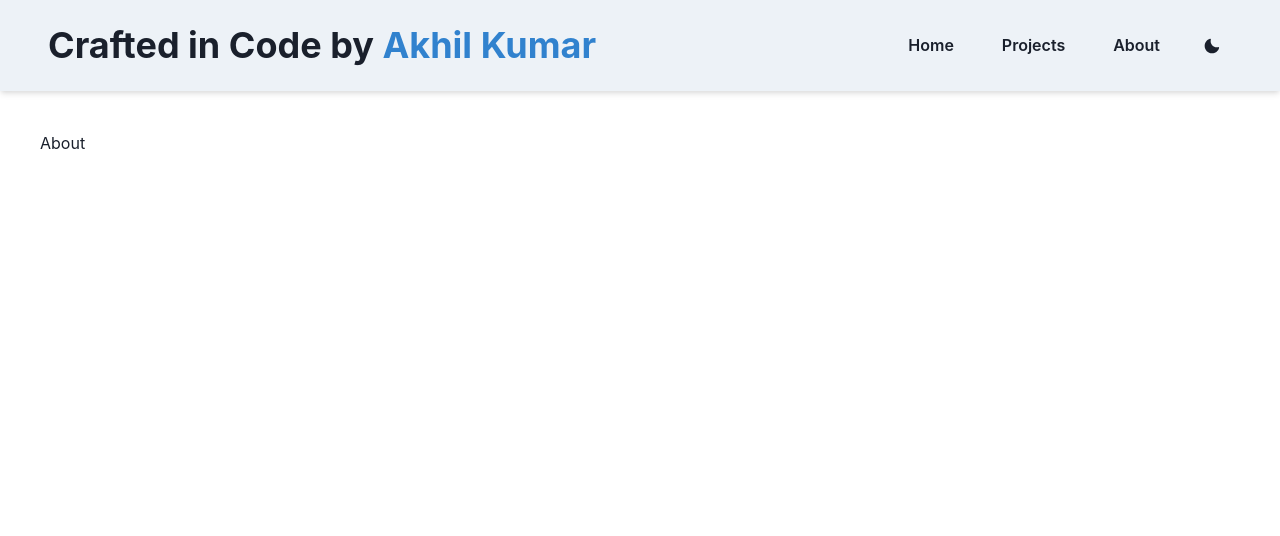
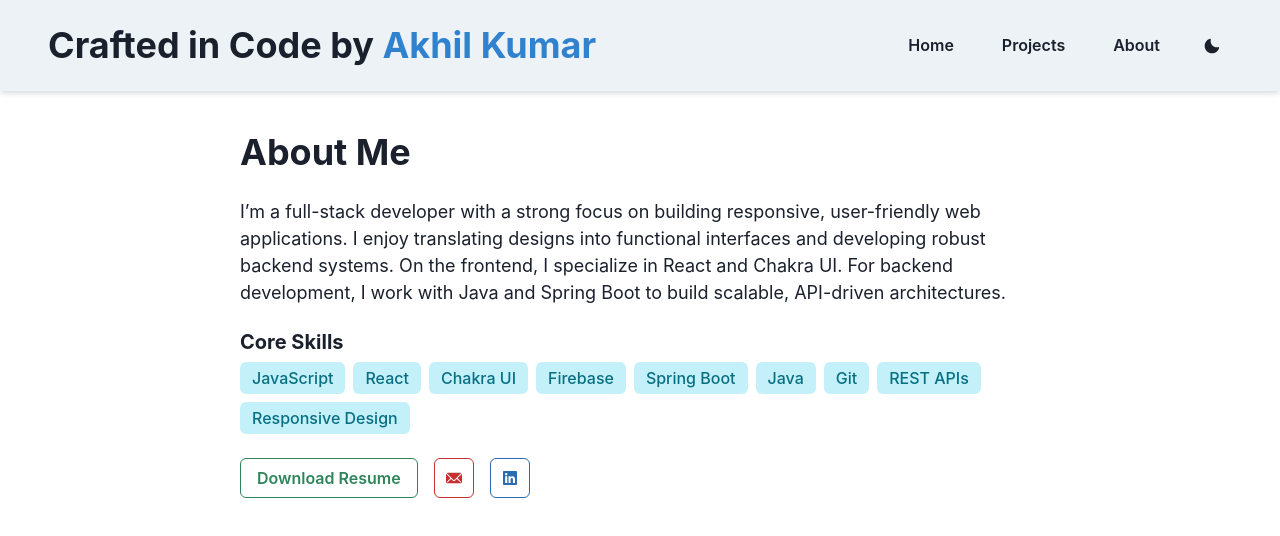
Before and after one commit to demonknight119/Portfolio_Website, a React (Vite) app in the folder Portfolio_Website/: page /about in a window 1280 px wide. Shown: the top 536 px of the page. Built offline with nearby package versions, Linux system fonts and the light colour scheme.

Commit message:
project card and about me page Complete

```diff
--- a/Portfolio_Website/package.json
+++ b/Portfolio_Website/package.json
@@ -17,6 +17,7 @@
     "framer-motion": "^12.7.3",
     "react": "^19.0.0",
     "react-dom": "^19.0.0",
+    "react-icons": "^5.5.0",
     "react-router-dom": "^7.5.0"
   },
   "devDependencies": {
--- a/Portfolio_Website/src/Components/ProjectCard.jsx
+++ b/Portfolio_Website/src/Components/ProjectCard.jsx
@@ -30,7 +30,7 @@ const ProjectCard = ({ description, github, demo, title, tech }) => {
       <Text mb={4}>{description}</Text>
       <Stack direction="row" wrap="wrap">
         {tech.map((tag, index) => (
-          <Tag colorScheme="cyan" key={index}>
+          <Tag colorScheme="teal" key={index}>
             {tag}
           </Tag>
         ))}
--- a/Portfolio_Website/src/Pages/About.jsx
+++ b/Portfolio_Website/src/Pages/About.jsx
@@ -1,7 +1,93 @@
-import React from "react";
+import {
+  Box,
+  Heading,
+  Text,
+  VStack,
+  Tag,
+  Wrap,
+  WrapItem,
+  Button,
+  HStack,
+  Link,
+  IconButton,
+} from "@chakra-ui/react";
+import { EmailIcon } from "@chakra-ui/icons";
+import { FaLinkedin } from "react-icons/fa";
+const skills = [
+  "JavaScript",
+  "React",
+  "Chakra UI",
+  "Firebase",
+  "Spring Boot",
+  "Java",
+  "Git",
+  "REST APIs",
+  "Responsive Design",
+];
 
 const About = () => {
-  return <div>About</div>;
+  return (
+    <Box maxW="800px" mx="auto">
+      <VStack spacing={6} align="start">
+        <Heading>About Me</Heading>
+
+        <Text fontSize="lg">
+          I’m a full-stack developer with a strong focus on building responsive,
+          user-friendly web applications. I enjoy translating designs into
+          functional interfaces and developing robust backend systems. On the
+          frontend, I specialize in React and Chakra UI. For backend
+          development, I work with Java and Spring Boot to build scalable,
+          API-driven architectures.
+        </Text>
+
+        <Box>
+          <Heading size="md" mb={2}>
+            Core Skills
+          </Heading>
+          <Wrap>
+            {skills.map((skill, idx) => (
+              <WrapItem key={idx}>
+                <Tag size="lg" colorScheme="cyan">
+                  {skill}
+                </Tag>
+              </WrapItem>
+            ))}
+          </Wrap>
+        </Box>
+
+        <HStack spacing={4}>
+          <Button
+            as="a"
+            href="/resume.pdf" // Replace with your actual resume path
+            target="_blank"
+            colorScheme="green"
+            variant="outline"
+          >
+            Download Resume
+          </Button>
+          <Link as={"a"} href="mailto:akhilkumar0024@gmail.com" isExternal>
+            <IconButton
+              icon={<EmailIcon />}
+              colorScheme="red"
+              variant="outline"
+              aria-label="Email"
+            />
+          </Link>
+          <Link
+            href="https://www.linkedin.com/in/akhil-kumar-s-48b17048/"
+            isExternal
+          >
+            <IconButton
+              icon={<FaLinkedin />}
+              colorScheme="blue"
+              variant="outline"
+              aria-label="LinkedIn"
+            />
+          </Link>
+        </HStack>
+      </VStack>
+    </Box>
+  );
 };
 
 export default About;
--- a/Portfolio_Website/src/Pages/Projects.jsx
+++ b/Portfolio_Website/src/Pages/Projects.jsx
@@ -32,6 +32,14 @@ const Projects = () => {
       github: "https://github.com/demonknight119/April_Hackathon",
       demo: "https://deft-dieffenbachia-fdee24.netlify.app/",
     },
+    {
+      title: "Housing Society Management System",
+      description:
+        "An Application to help facilitate renting and publishing of residential establishments",
+      tech: ["Spring Boot", "Java", "React", "HTML", "CSS", "MySQL"],
+      github:
+        "https://github.com/Sankalp-Pateriya/Housing-Society-Management-System",
+    },
   ];
   return (
     <>
```
Also changed, not shown: 1 other file (tests, documents, lock files or other folders).
